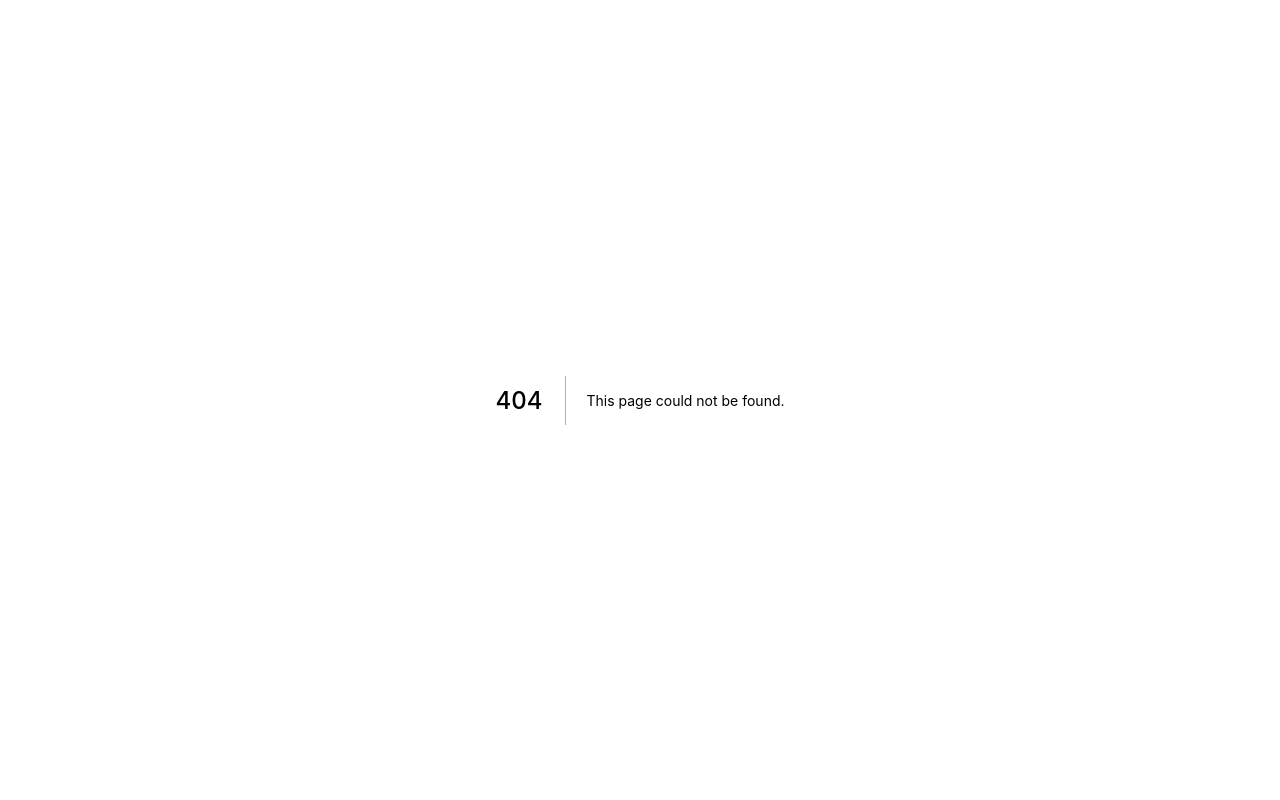
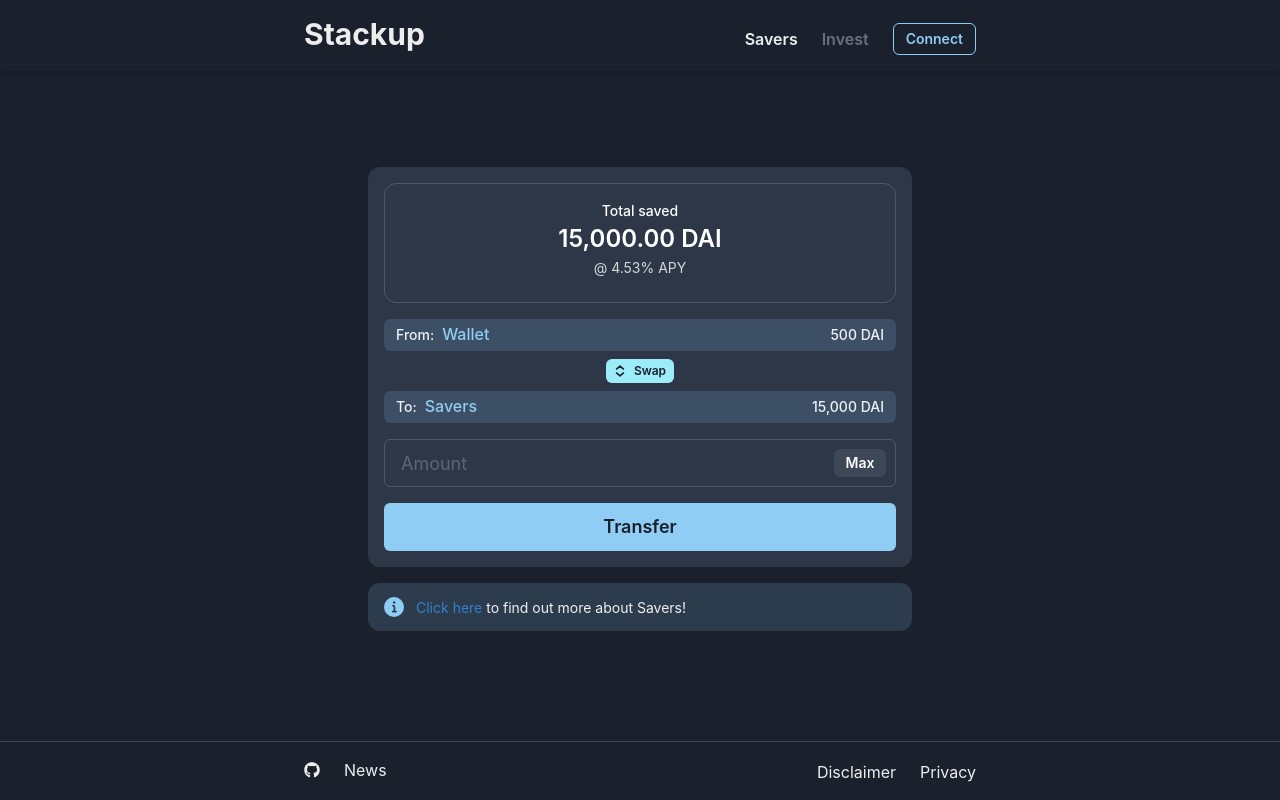
Before and after one commit to hireAlanAyala/frontend, a Next.js app: page /savers in a window 1280 px wide. Before the commit this address had no page. Built offline with nearby package versions, Linux system fonts and the light colour scheme.

Commit message:
Add UI shell for Savers

```diff
--- a/next.config.js
+++ b/next.config.js
@@ -1,3 +1,12 @@
 module.exports = {
   reactStrictMode: true,
+  async redirects() {
+    return [
+      {
+        source: '/',
+        destination: '/savers',
+        permanent: true,
+      },
+    ];
+  },
 };
--- a/package.json
+++ b/package.json
@@ -9,13 +9,15 @@
     "lint": "next lint && prettier --check --ignore-path ./.eslintignore '**'"
   },
   "dependencies": {
+    "@chakra-ui/icons": "^1.0.13",
     "@chakra-ui/react": "^1.6.4",
     "@emotion/react": "^11.4.0",
     "@emotion/styled": "^11.3.0",
     "framer-motion": "^4.1.17",
     "next": "11.0.1",
     "react": "17.0.2",
-    "react-dom": "17.0.2"
+    "react-dom": "17.0.2",
+    "react-icons": "^4.2.0"
   },
   "devDependencies": {
     "eslint": "7.29.0",
--- a/pages/index.js
+++ b/pages/savers.js
@@ -1,20 +1,18 @@
 import Head from 'next/head';
-import { NavBar } from '../src/components';
+import { NavBar, Savers, Footer } from '../src/components';
 
 export default function Home() {
   return (
-    <div>
+    <div style={{ height: '100vh' }}>
       <Head>
-        <title>Stackup | Compare</title>
+        <title>Stackup | Savers</title>
         <meta name="Stackup | Compare" content="Compare auto-compounding yields" />
         <link rel="icon" href="/favicon.ico" />
       </Head>
 
       <NavBar />
-
-      <main></main>
-
-      <footer></footer>
+      <Savers />
+      <Footer />
     </div>
   );
 }
--- /dev/null
+++ b/src/components/footer.js
@@ -0,0 +1,24 @@
+import { Box, Flex, Spacer, HStack, Link } from '@chakra-ui/react';
+import { FaGithub } from 'react-icons/fa';
+
+export const Footer = () => {
+  return (
+    <footer>
+      <Box borderTopWidth="1px" py="16px" px={['16px']} pos="absolute" bottom="0" w="100%">
+        <Flex maxW="2xl" margin="0 auto" alignItems="baseline">
+          <HStack spacing={['16px', '24px']}>
+            <Link fontSize={['sm', 'md']}>
+              <FaGithub />
+            </Link>
+            <Link fontSize={['sm', 'md']}>News</Link>
+          </HStack>
+          <Spacer />
+          <HStack spacing={['16px', '24px']}>
+            <Link fontSize={['sm', 'md']}>Disclaimer</Link>
+            <Link fontSize={['sm', 'md']}>Privacy</Link>
+          </HStack>
+        </Flex>
+      </Box>
+    </footer>
+  );
+};
--- a/src/components/index.js
+++ b/src/components/index.js
@@ -1 +1,3 @@
 export * from './navbar';
+export * from './savers';
+export * from './footer';
--- a/src/components/navbar.js
+++ b/src/components/navbar.js
@@ -10,16 +10,16 @@ export const NavBar = () => {
           <Heading size="lg">Stackup</Heading>
           <Spacer />
           <HStack spacing={['16px', '24px']}>
-            <NextLink href={Router.COMPARE}>
+            <NextLink href={Router.SAVERS}>
               <Link alignItems="center" fontWeight="semibold" fontSize={['sm', 'md']}>
-                Compare
+                Savers
               </Link>
             </NextLink>
             <Button disabled variant="link" fontSize={['sm', 'md']}>
-              Savers
+              Invest
             </Button>
-            <Button disabled variant="link" fontSize={['sm', 'md']}>
-              Invest
+            <Button size="sm" colorScheme="blue" variant="outline">
+              Connect
             </Button>
           </HStack>
         </Flex>
--- /dev/null
+++ b/src/components/savers.js
@@ -0,0 +1,92 @@
+import {
+  Container,
+  Box,
+  Button,
+  InputGroup,
+  Input,
+  InputRightElement,
+  Flex,
+  Spacer,
+  VStack,
+  HStack,
+  Text,
+  Tag,
+  TagLabel,
+  Stat,
+  StatLabel,
+  StatNumber,
+  StatHelpText,
+  Alert,
+  AlertIcon,
+  Link,
+} from '@chakra-ui/react';
+import { UpDownIcon } from '@chakra-ui/icons';
+
+export const Savers = () => {
+  return (
+    <main>
+      <Container maxW="xl" mt="24">
+        <Box rounded="xl" bg="gray.700" p="16px" color="white">
+          <VStack spacing="16px">
+            <Stat rounded="xl" borderWidth="1px" w="100%" p="16px">
+              <Flex flexDir="column" justifyContent="center" alignItems="center">
+                <StatLabel>Total saved</StatLabel>
+                <StatNumber>15,000.00 DAI</StatNumber>
+                <StatHelpText>@ 4.53% APY</StatHelpText>
+              </Flex>
+            </Stat>
+            <VStack spacing="8px" w="100%">
+              <Tag w="100%" colorScheme="blue" size="lg">
+                <HStack spacing="8px" alignItems="baseline">
+                  <Text color="gray.100" fontSize="sm">
+                    From:
+                  </Text>
+                  <TagLabel>Wallet</TagLabel>
+                </HStack>
+                <Spacer />
+                <Text color="gray.100" fontSize="sm">
+                  500 DAI
+                </Text>
+              </Tag>
+              <Button size="xs" colorScheme="cyan" leftIcon={<UpDownIcon />}>
+                Swap
+              </Button>
+              <Tag w="100%" colorScheme="blue" size="lg">
+                <HStack spacing="8px" alignItems="baseline">
+                  <Text color="gray.100" fontSize="sm">
+                    To:
+                  </Text>
+                  <TagLabel>Savers</TagLabel>
+                </HStack>
+                <Spacer />
+                <Text color="gray.100" fontSize="sm">
+                  15,000 DAI
+                </Text>
+              </Tag>
+            </VStack>
+            <InputGroup size="lg">
+              <Input placeholder="Amount" />
+              <InputRightElement width="4.5rem">
+                <Button h="1.75rem" size="sm">
+                  Max
+                </Button>
+              </InputRightElement>
+            </InputGroup>
+            <Button w="100%" colorScheme="blue" size="lg">
+              Transfer
+            </Button>
+          </VStack>
+        </Box>
+        <Alert mt="16px" status="info" rounded="xl" fontSize="sm">
+          <AlertIcon />
+          <Text>
+            <Link color="blue.500" isExternal>
+              Click here
+            </Link>{' '}
+            to find out more about Savers!
+          </Text>
+        </Alert>
+      </Container>
+    </main>
+  );
+};
```
Also changed, not shown: 1 other file (tests, documents, lock files or other folders).
